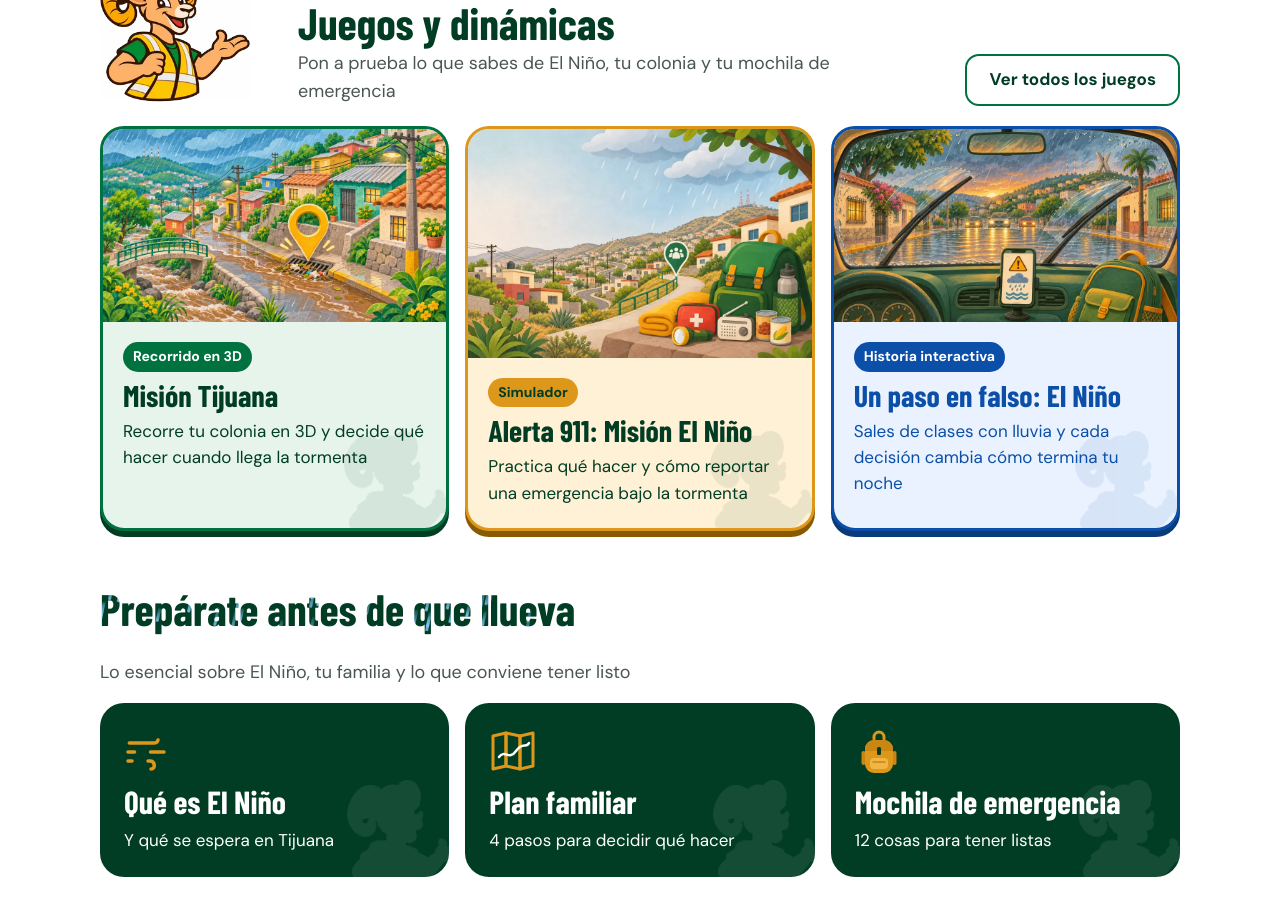
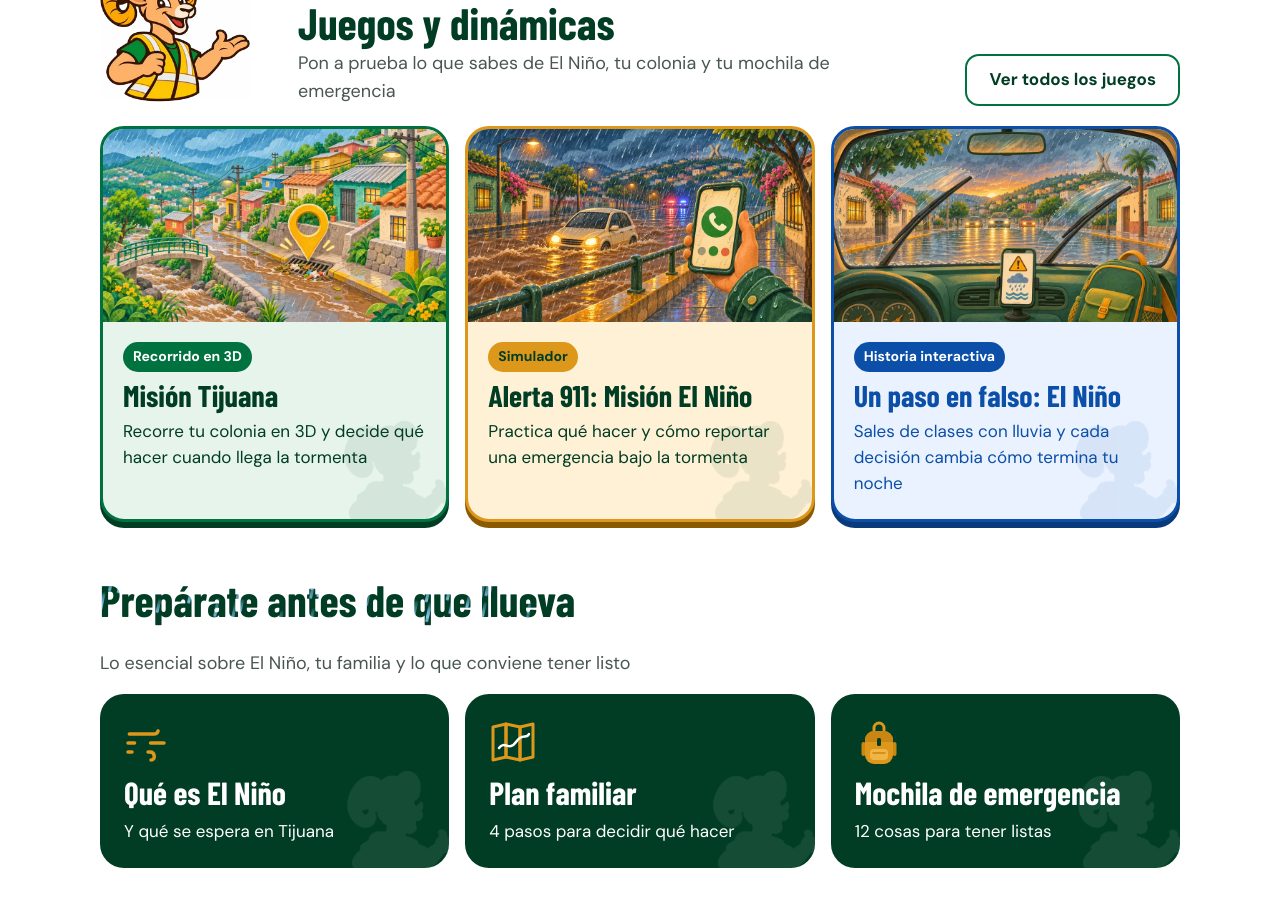
Before and after one commit to HamedJason/Cuenca-Cimarron, a Vue app in the folder frontend/: page / in a window 1280 px wide. Shown: the part 2040-2956 px from the top of the page. Built offline with nearby package versions, Linux system fonts and the light colour scheme; no server answers; a web font is replaced by a local one.

Commit message:
Agregar miniatura ilustrada para Alerta 911

```diff
--- a/frontend/src/data.js
+++ b/frontend/src/data.js
@@ -266,8 +266,8 @@ export const games = [
     title: "Alerta 911: Misión El Niño",
     tag: "Simulador",
     tone: "gold",
-    image: "/assets/images/hero-el-nino.webp",
-    alt: "Ilustración de Tijuana durante la lluvia",
+    image: "/assets/images/game-alerta-911.webp",
+    alt: "Una mano sostiene un celular para pedir ayuda desde una banqueta elevada, frente a un carro detenido en una corriente de agua y luces de emergencia bajo la lluvia nocturna en Tijuana",
     short: "Practica qué hacer y cómo reportar una emergencia bajo la tormenta",
     text: "Observa, decide y aprende a reportar en tres situaciones de lluvia, y luego pon a prueba lo que aprendiste con un quiz",
     href: "https://lambent-trifle-f0f59f.netlify.app/",
```
Also changed, not shown: frontend/public/assets/images/game-alerta-911.webp (added).
